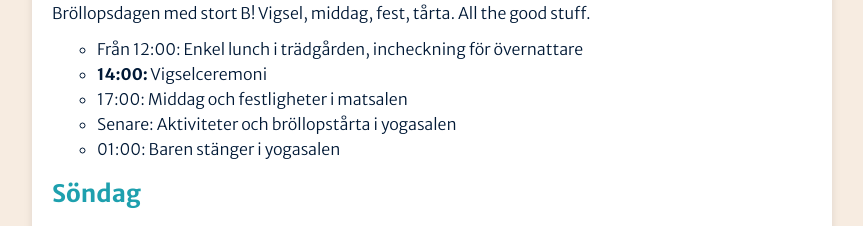
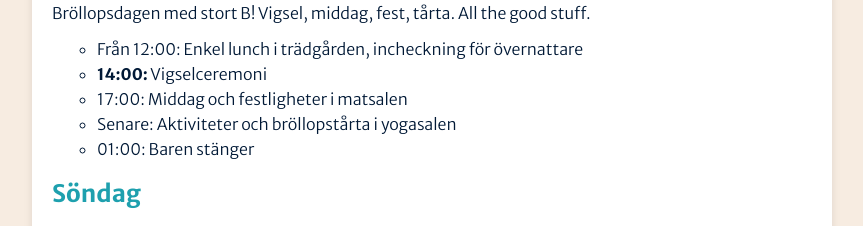
Before and after one commit to Thrinduil/brollop_clean, a website: page index.html in a window 1280 px wide. Shown: the part 1040-1266 px from the top of the page, without its empty margins (208-1071 px from the left). Drawn offline with Linux system fonts and the light colour scheme.

Commit message:
Baren stänger (men inte specifikt i yogasalen)

```diff
--- a/index.html
+++ b/index.html
@@ -75,7 +75,7 @@
                     Senare: Aktiviteter och bröllopstårta i yogasalen
                 </li>
                 <li>
-                    01:00: Baren stänger i yogasalen
+                    01:00: Baren stänger
                 </li>
             </ul>
             <h2>Söndag</h2>
```
